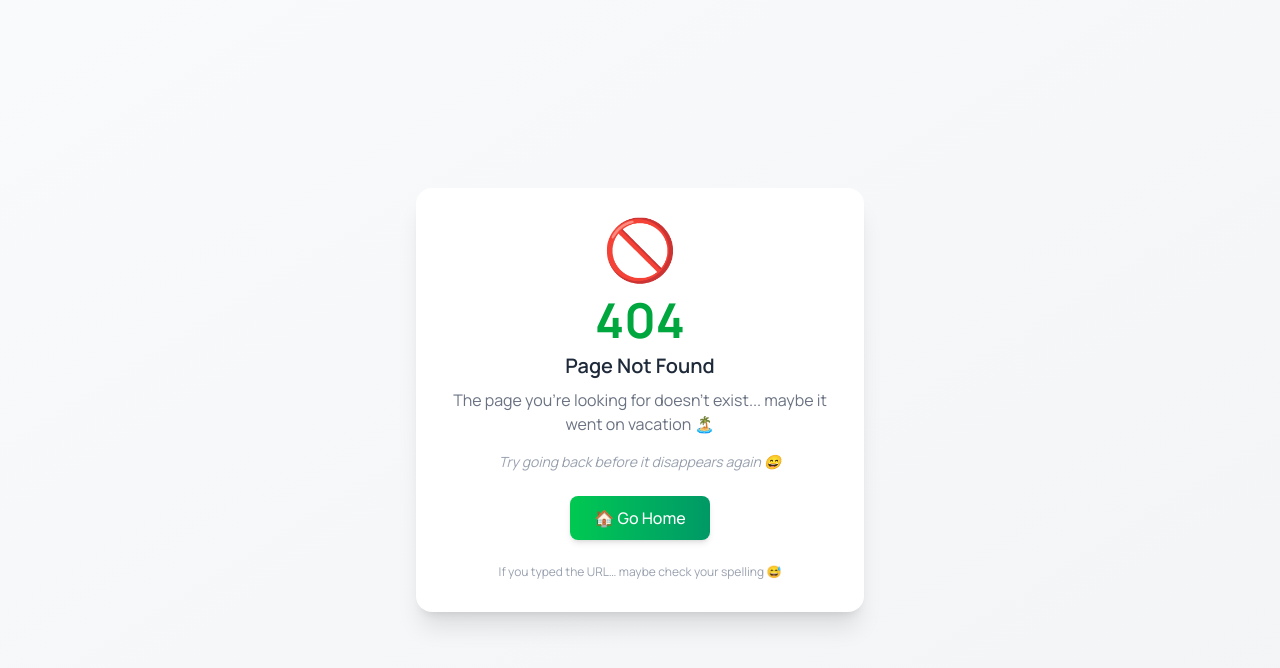
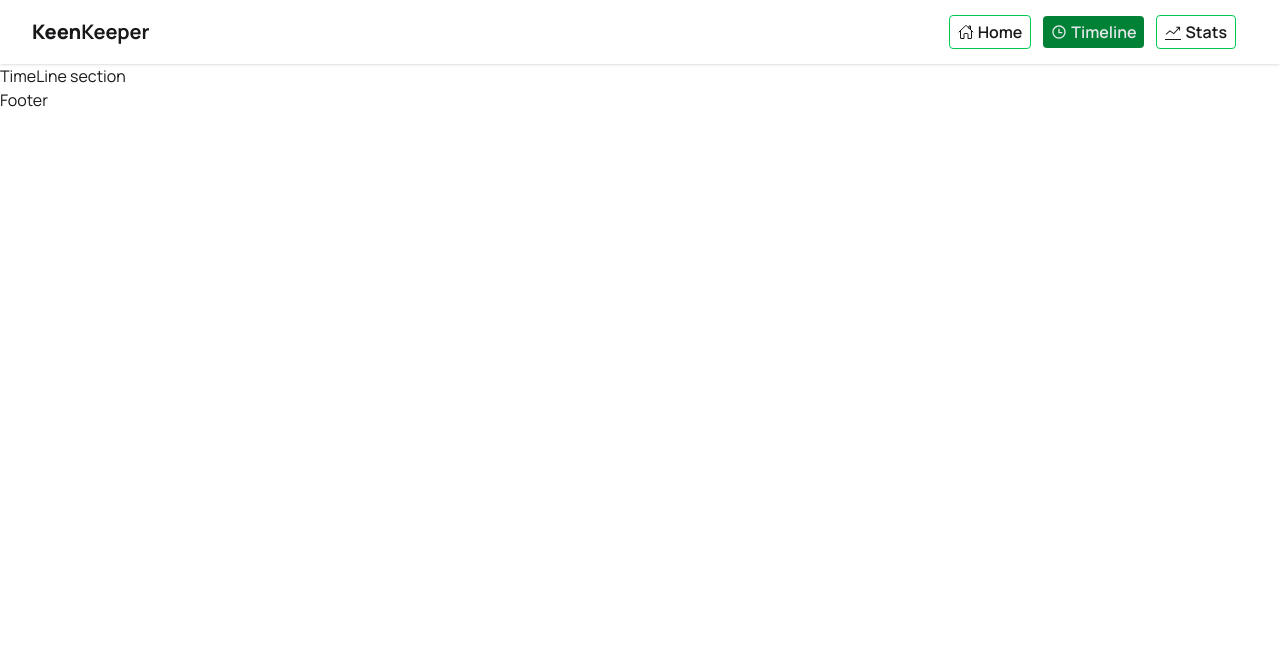
Before and after one commit to kamalcodezen/friendship-interaction-dashboard, a React (Vite) app: page /timeline in a window 1280 px wide. Before the commit this address had no page. Shown: the top 668 px of the page. Built offline with nearby package versions, Linux system fonts and the light colour scheme.

Commit message:
navabr design complete

```diff
--- a/package.json
+++ b/package.json
@@ -13,6 +13,7 @@
     "@tailwindcss/vite": "^4.2.4",
     "react": "^19.2.5",
     "react-dom": "^19.2.5",
+    "react-icons": "^5.6.0",
     "react-router": "^7.15.0",
     "tailwindcss": "^4.2.4"
   },
--- a/src/components/shared/Navbar.jsx
+++ b/src/components/shared/Navbar.jsx
@@ -1,7 +1,100 @@
+import { IoHomeOutline } from "react-icons/io5";
+import { RiTimeLine } from "react-icons/ri";
+import { TfiStatsUp } from "react-icons/tfi";
+import { NavLink } from "react-router";
+
 const Navbar = () => {
+  const link = [
+    {
+      path: "/",
+      label: "Home",
+      icon: <IoHomeOutline />,
+    },
+    {
+      path: "/timeline",
+      label: "Timeline",
+      icon: <RiTimeLine />,
+    },
+    {
+      path: "/stats",
+      label: "Stats",
+      icon: <TfiStatsUp />,
+    },
+  ];
+
   return (
     <div>
-      <h2>Navbar</h2>
+      <div className="navbar container bg-base-100 shadow-sm">
+        <div className="navbar-start">
+          <div className="dropdown">
+            <div tabIndex={0} role="button" className="btn btn-ghost lg:hidden">
+              <svg
+                xmlns="http://www.w3.org/2000/svg"
+                className="h-5 w-5"
+                fill="none"
+                viewBox="0 0 24 24"
+                stroke="currentColor"
+              >
+                {" "}
+                <path
+                  strokeLinecap="round"
+                  strokeLinejoin="round"
+                  strokeWidth="2"
+                  d="M4 6h16M4 12h8m-8 6h16"
+                />{" "}
+              </svg>
+            </div>
+
+            {/* dropdown menu */}
+            <ul
+              tabIndex="-1"
+              className="menu menu-sm dropdown-content bg-base-100 rounded-box z-1 mt-3 w-52 p-2 shadow"
+            >
+              {link.map((route, ind) => (
+                <NavLink
+                  key={ind}
+                  to={route.path}
+                  className={({ isActive }) =>
+                    `flex items-center justify-center py-1  rounded-sm gap-1 font-semibold mt-3 ${
+                      isActive
+                        ? "text-gray-200 bg-green-700"
+                        : "border border-green-500"
+                    }`
+                  }
+                >
+                  {route.icon}
+                  {route.label}
+                </NavLink>
+              ))}
+            </ul>
+          </div>
+          <h2 className="text-xl">
+            {" "}
+            <span className="font-extrabold">Keen</span>
+            <span className="font-bold">Keeper</span>
+          </h2>
+        </div>
+
+        {/* end button */}
+        <div className="navbar-end hidden md:flex">
+          {link.map((route, ind) => (
+            <NavLink
+              key={ind}
+              to={route.path}
+              className={({ isActive }) =>
+                `flex items-center justify-center py-1 px-2 rounded-sm gap-1 font-semibold mr-3 ${
+                  isActive
+                    ? "text-gray-200 bg-green-700"
+                    : "border border-green-500"
+                }`
+              }
+            >
+              {route.icon}
+              {route.label}
+            </NavLink>
+          ))}
+        </div>
+      </div>
     </div>
   );
 };
--- /dev/null
+++ b/src/components/stats/Stats.jsx
@@ -0,0 +1,9 @@
+const Stats = () => {
+  return (
+    <div>
+      <h2>Stats</h2>
+    </div>
+  );
+};
+
+export default Stats;
--- /dev/null
+++ b/src/components/timeline/TimeLine.jsx
@@ -0,0 +1,11 @@
+
+
+const TimeLine = () => {
+    return (
+        <div>
+            <h2>TimeLine section</h2>
+        </div>
+    );
+};
+
+export default TimeLine;
```
Also changed, not shown: src/router/Routes.jsx (+10 -0 lines), 2 other files (tests, documents, lock files or other folders).
